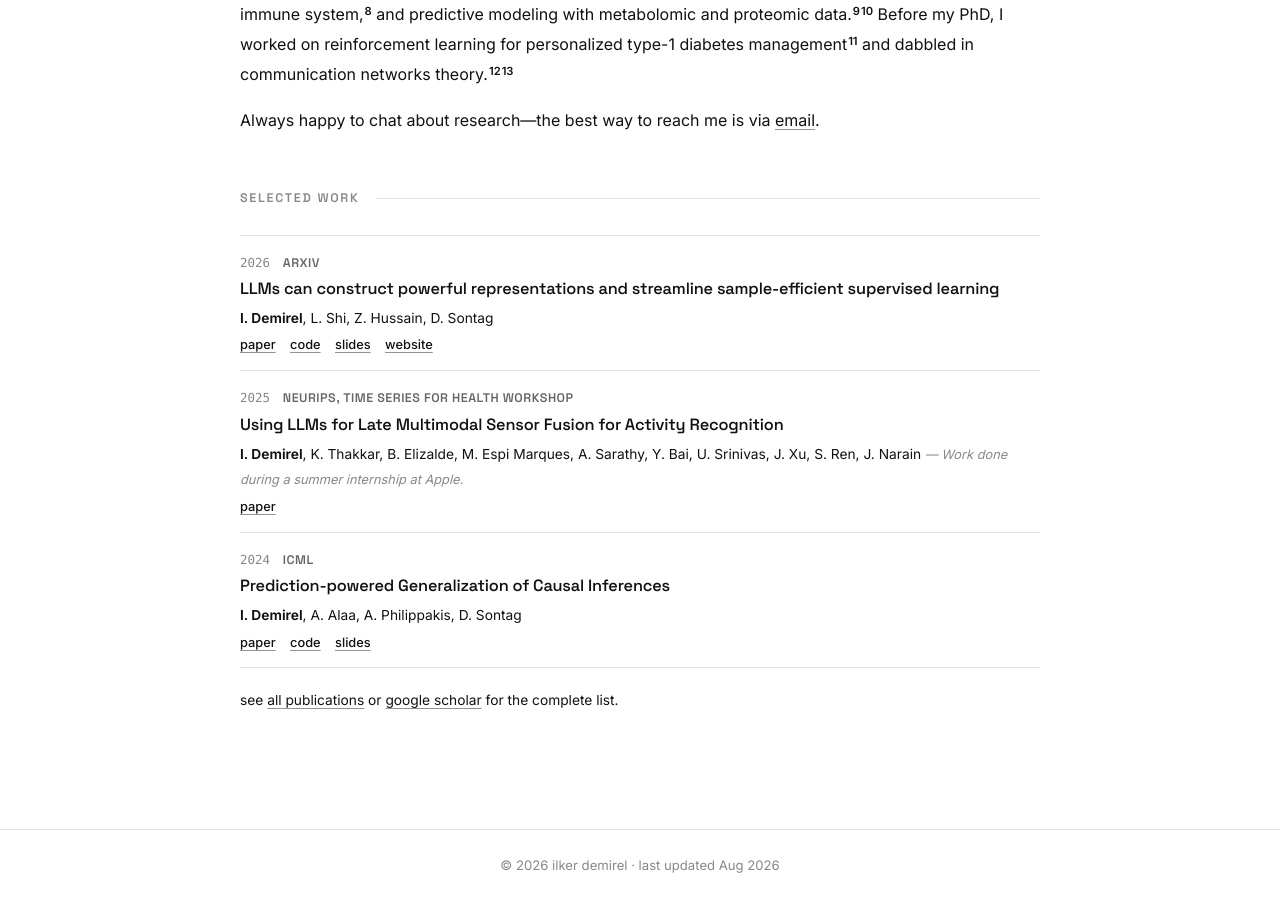
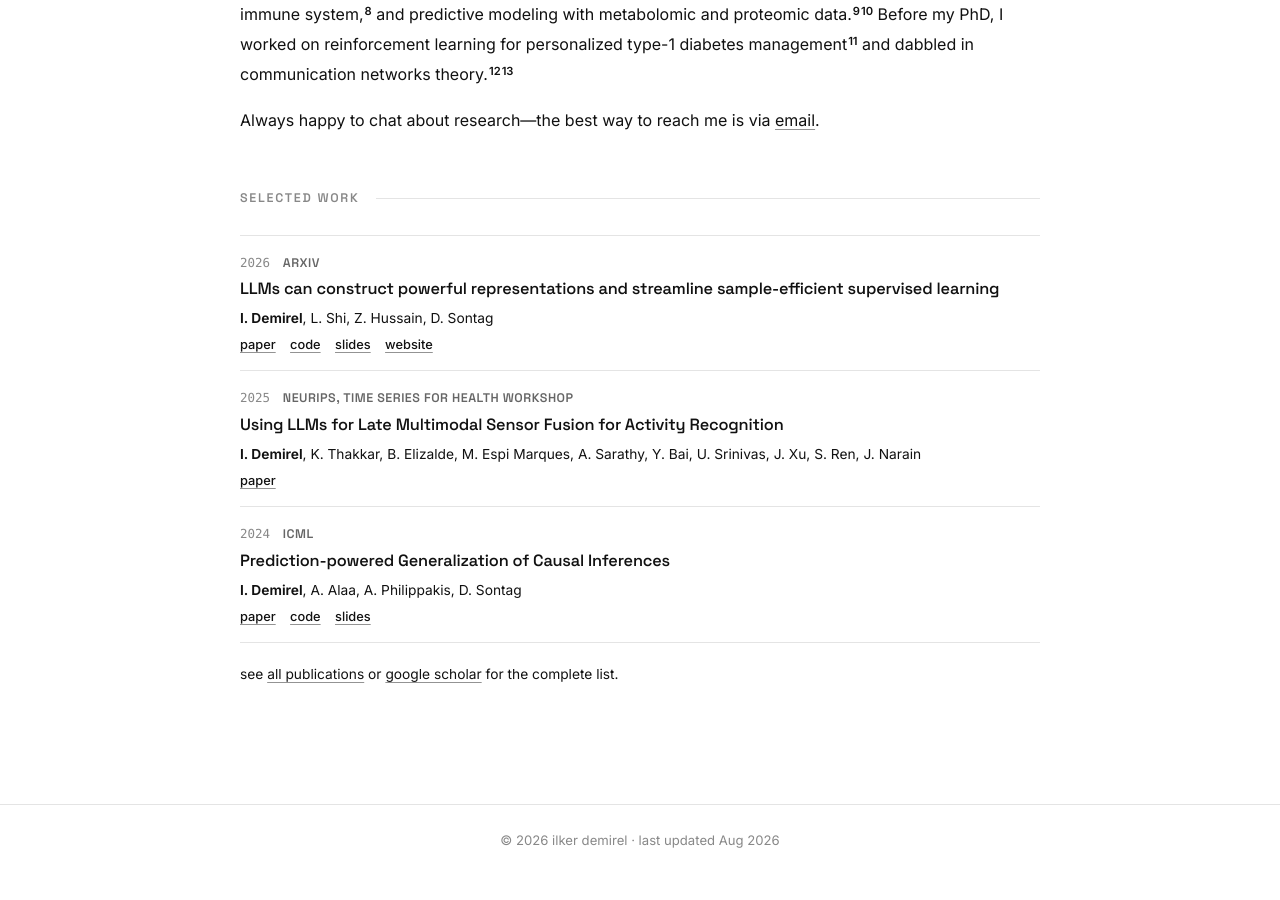
Before and after one commit to demireal/demireal.github.io, a Jekyll site: the page built from index.html, in a window 1280 px wide and 900 px high, scrolled down 837 px. Built offline with Jekyll 4.4.1, drawn with Linux system fonts in a browser that asks for light colours; after the commit the page ends 1712 px from its top, so only the background shows below that.

Commit message:
v2: hide pub notes on homepage selected work
Co-authored-by: Cursor <cursoragent@cursor.com>

```diff
--- a/_includes/pub-item.html
+++ b/_includes/pub-item.html
@@ -5,7 +5,7 @@
       <span class="pub-item__venue">{{ include.pub.venue }}</span>
     </div>
     <h3 class="pub-item__title">{{ include.pub.title }}</h3>
-    <p class="pub-item__authors">{{ include.pub.authors }}{% if include.pub.note %} <span class="pub-item__note">&mdash; {{ include.pub.note }}</span>{% endif %}</p>
+    <p class="pub-item__authors">{{ include.pub.authors }}{% if include.pub.note and include.hide_note != true %} <span class="pub-item__note">&mdash; {{ include.pub.note }}</span>{% endif %}</p>
     {% if include.pub.links %}
       <div class="pub-item__links">
         {% for link in include.pub.links %}
--- a/index.html
+++ b/index.html
@@ -73,7 +73,7 @@ title: ""
   <h2 class="section__heading">selected work</h2>
   {% for pub in site.data.publications %}
     {% if pub.selected %}
-      {% include pub-item.html pub=pub %}
+      {% include pub-item.html pub=pub hide_note=true %}
     {% endif %}
   {% endfor %}
   <p class="scholar-note">see <a href="{{ '/publications/' | relative_url }}">all publications</a> or <a href="https://scholar.google.com/citations?user=pHAhVlQAAAAJ" target="_blank" rel="noopener">google scholar</a> for the complete list.</p>
```
